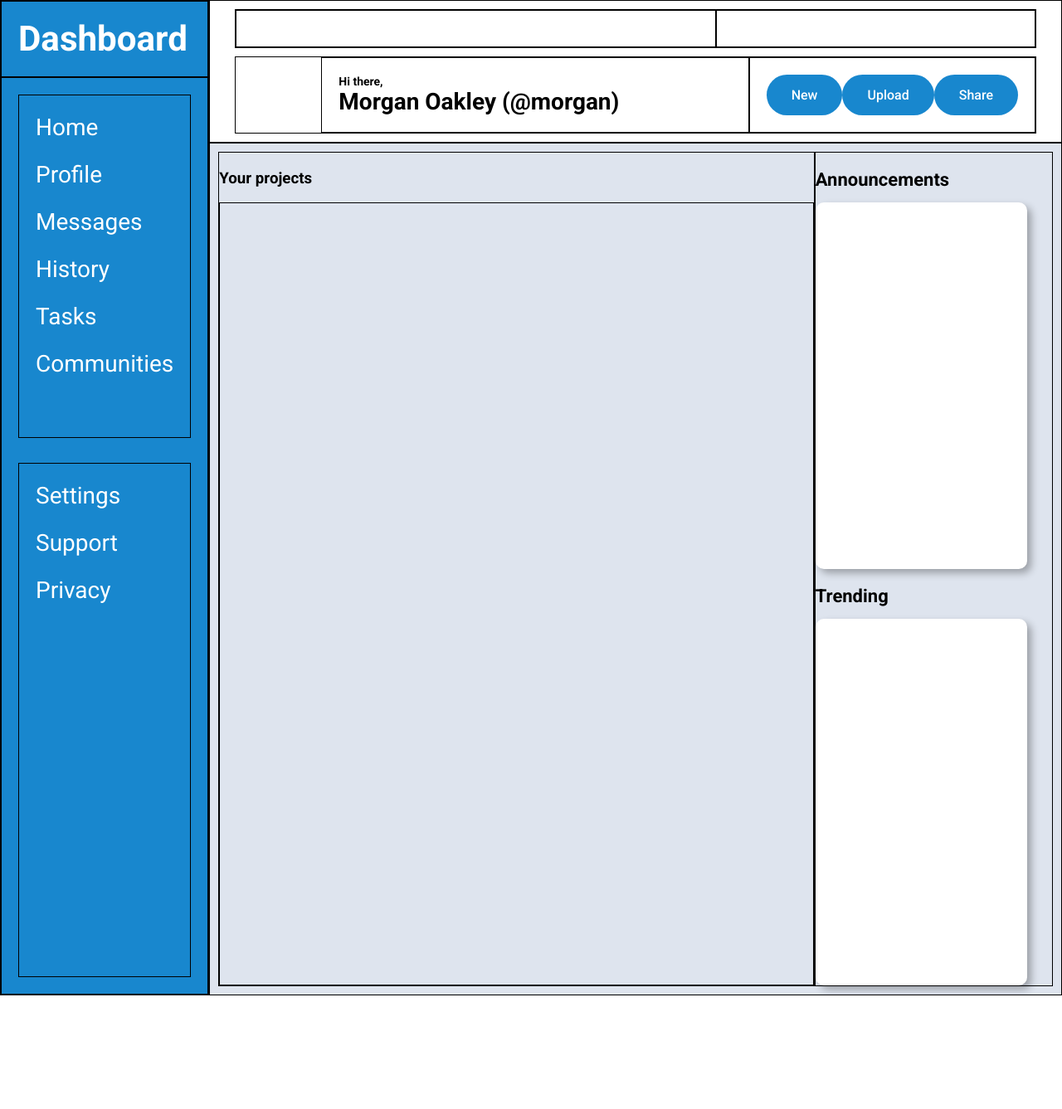
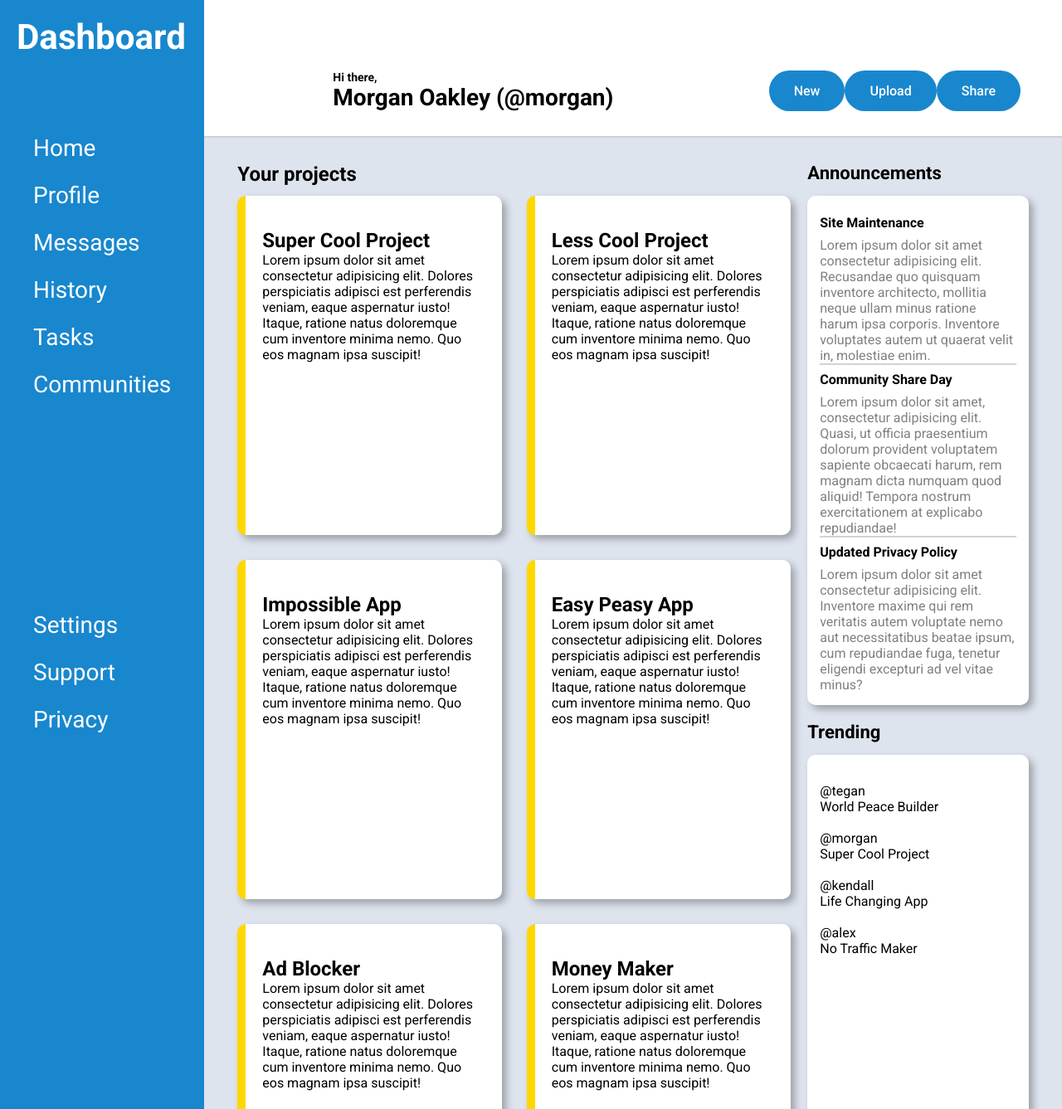
Before and after one commit to aidanwsimmons/admin-dashboard, a plain HTML site: page index.html in a window 1280 px wide. Shown: the top 1337 px of the page at 83% size. Before the commit the page ends 1200 px from the top, so only its background shows below. Drawn offline with Linux system fonts and the light colour scheme.

Commit message:
project styling

```diff
--- a/index.html
+++ b/index.html
@@ -66,22 +66,108 @@
         <div class="left">
             <h3>Your projects</h3>
             <div class="projects">
-                <!-- <div class="project"></div>
-                <div class="project"></div>
-                <div class="project"></div>
-                <div class="project"></div>
-                <div class="project"></div>
-                <div class="project"></div> -->
+                <div class="project">
+                    <h3>Super Cool Project</h3>
+                    <p>Lorem ipsum dolor sit amet consectetur adipisicing elit. Dolores perspiciatis adipisci est perferendis veniam, eaque aspernatur iusto! Itaque, ratione natus doloremque cum inventore minima nemo. Quo eos magnam ipsa suscipit!</p>
+                    <div class="icons">
+                        <img src="" alt="">
+                        <img src="" alt="">
+                        <img src="" alt="">
+                    </div>
+                </div>
+                <div class="project">
+                    <h3>Less Cool Project</h3>
+                    <p>Lorem ipsum dolor sit amet consectetur adipisicing elit. Dolores perspiciatis adipisci est perferendis veniam, eaque aspernatur iusto! Itaque, ratione natus doloremque cum inventore minima nemo. Quo eos magnam ipsa suscipit!</p>
+                    <div class="icons">
+                        <img src="" alt="">
+                        <img src="" alt="">
+                        <img src="" alt="">
+                    </div>
+                </div>
+                <div class="project">
+                    <h3>Impossible App</h3>
+                    <p>Lorem ipsum dolor sit amet consectetur adipisicing elit. Dolores perspiciatis adipisci est perferendis veniam, eaque aspernatur iusto! Itaque, ratione natus doloremque cum inventore minima nemo. Quo eos magnam ipsa suscipit!</p>
+                    <div class="icons">
+                        <img src="" alt="">
+                        <img src="" alt="">
+                        <img src="" alt="">
+                    </div>
+                </div>
+                <div class="project">
+                    <h3>Easy Peasy App</h3>
+                    <p>Lorem ipsum dolor sit amet consectetur adipisicing elit. Dolores perspiciatis adipisci est perferendis veniam, eaque aspernatur iusto! Itaque, ratione natus doloremque cum inventore minima nemo. Quo eos magnam ipsa suscipit!</p>
+                    <div class="icons">
+                        <img src="" alt="">
+                        <img src="" alt="">
+                        <img src="" alt="">
+                    </div>
+                </div>
+                <div class="project">
+                    <h3>Ad Blocker</h3>
+                    <p>Lorem ipsum dolor sit amet consectetur adipisicing elit. Dolores perspiciatis adipisci est perferendis veniam, eaque aspernatur iusto! Itaque, ratione natus doloremque cum inventore minima nemo. Quo eos magnam ipsa suscipit!</p>
+                    <div class="icons">
+                        <img src="" alt="">
+                        <img src="" alt="">
+                        <img src="" alt="">
+                    </div>
+                </div>
+                <div class="project">
+                    <h3>Money Maker</h3>
+                    <p>Lorem ipsum dolor sit amet consectetur adipisicing elit. Dolores perspiciatis adipisci est perferendis veniam, eaque aspernatur iusto! Itaque, ratione natus doloremque cum inventore minima nemo. Quo eos magnam ipsa suscipit!</p>
+                    <div class="icons">
+                        <img src="" alt="">
+                        <img src="" alt="">
+                        <img src="" alt="">
+                    </div>
+                </div>
             </div>
         </div>
         <div class="right">
             <h4>Announcements</h4>
             <div class="announcements">
-
+                <div class="announcement">
+                    <h5>Site Maintenance</h5>
+                    <p>Lorem ipsum dolor sit amet consectetur adipisicing elit. Recusandae quo quisquam inventore architecto, mollitia neque ullam minus ratione harum ipsa corporis. Inventore voluptates autem ut quaerat velit in, molestiae enim.</p>
+                </div>
+                <div class="announcement">
+                    <h5>Community Share Day</h5>
+                    <p>Lorem ipsum dolor sit amet, consectetur adipisicing elit. Quasi, ut officia praesentium dolorum provident voluptatem sapiente obcaecati harum, rem magnam dicta numquam quod aliquid! Tempora nostrum exercitationem at explicabo repudiandae!</p>
+                </div>
+                <div class="announcement">
+                    <h5>Updated Privacy Policy</h5>
+                    <p>Lorem ipsum dolor sit amet consectetur adipisicing elit. Inventore maxime qui rem veritatis autem voluptate nemo aut necessitatibus beatae ipsum, cum repudiandae fuga, tenetur eligendi excepturi ad vel vitae minus?</p>
+                </div>
             </div>
             <h4>Trending</h4>
             <div class="trending">
-
+                <div class="trend">
+                    <img src="" alt="">
+                    <div class="handle">
+                        <span>@tegan</span>
+                        <p>World Peace Builder</p>
+                    </div>
+                </div>
+                <div class="trend">
+                    <img src="" alt="">
+                    <div class="handle">
+                        <span>@morgan</span>
+                        <p>Super Cool Project</p>
+                    </div>
+                </div>
+                <div class="trend">
+                    <img src="" alt="">
+                    <div class="handle">
+                        <span>@kendall</span>
+                        <p>Life Changing App</p>
+                    </div>
+                </div>
+                <div class="trend">
+                    <img src="" alt="">
+                    <div class="handle">
+                        <span>@alex</span>
+                        <p>No Traffic Maker</p>
+                    </div>
+                </div>
             </div>
         </div>
     </main>
--- a/styles.css
+++ b/styles.css
@@ -10,9 +10,9 @@ body {
     height: 1200px;
 }
 
-header, nav, main, div {
+/* header, nav, main, div {
     border: 1px solid black;
-}
+} */
 
 header{
     grid-area: 1 / 2 / 2 / 3;
@@ -21,6 +21,8 @@ header{
     grid-template-rows: 1fr 2fr;
     gap: 10px;
     padding: 10px 30px;
+    border-bottom: 2px solid rgb(208, 208, 208);
+    box-shadow: 0px 2px 4px rgba(0, 0, 0, 0.3);
 }
 
 .header-top {
@@ -102,7 +104,8 @@ main {
     background-color: rgb(222, 228, 238);
     display: grid;
     grid-template-columns: 5fr 2fr;
-    padding: 10px;
+    padding: 10px 40px 30px;
+    gap: 20px;
 }
 
 .left {
@@ -113,13 +116,28 @@ main {
 
 .left h3{
     margin-top: 20px;
+    font-size: 24px;
+}
+
+.projects {
+    display: grid;
+    grid-template-rows: 1fr 1fr 1fr;
+    grid-template-columns: 1fr 1fr;
+    gap: 30px;
+}
+
+.project {
+    background: white;
+    border-radius: 10px;
+    border-left: 10px solid gold;
+    box-shadow: 5px 5px 10px rgba(0, 0, 0, 0.3);
+    padding: 20px;
 }
 
 .right{
     grid-column: 2 / 3;
     display: grid;
     grid-template-rows: 60px 1fr 60px 1fr;
-    padding-right: 30px;
 }
 
 .right h4{
@@ -134,3 +152,23 @@ main {
     box-shadow: 5px 5px 10px rgba(0, 0, 0, 0.3);
     padding: 15px;
 }
+
+.announcements {
+    display: flex;
+    flex-direction: column;
+    justify-content: space-between;
+}
+
+.announcements h5 {
+    font-size: 16px;
+    padding: 8px 0px;
+}
+
+.announcements p{
+    color: gray;
+    font-size: 16px;
+}
+
+.announcements div:not(:last-child) {
+    border-bottom: 2px solid lightgray;
+}
```
